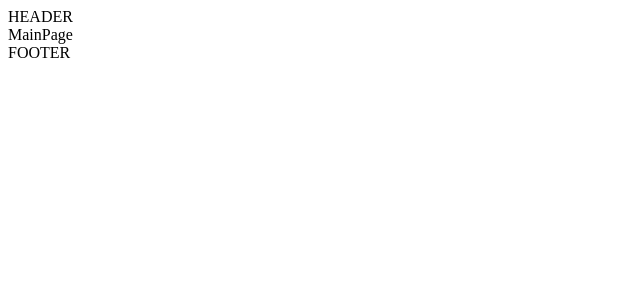
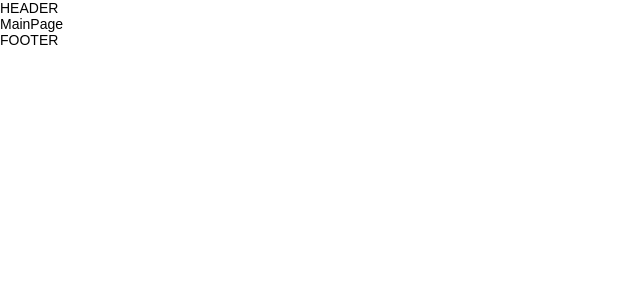
Before and after one commit to Fpsska/Agency-website, a React (Create React App) app: page / in a window 1280 px wide. Shown: the top 300 px of the page, without its empty margins (0-640 px from the left). Built offline with nearby package versions, Linux system fonts and the light colour scheme.

Commit message:
feat: create App.css, _sytle.scss files, use normolize, add null-styles

```diff
--- /dev/null
+++ b/src/assets/styles/_style.scss
@@ -0,0 +1,35 @@
+* {
+    box-sizing: border-box;
+}
+
+html {
+    font-size: 14px;
+}
+
+body {
+    font-family: Plus Jakarta Sans, sans-serif;
+    font-size: 14px;
+    font-weight: 400;
+    color: #000;
+    margin: 0;
+    padding: 0;
+    height: 100vh;
+}
+
+ul {
+    list-style: none;
+    margin: 0;
+    padding: 0;
+}
+
+a {
+    text-decoration: none;
+}
+
+button {
+    cursor: pointer;
+    outline: none;
+    border: none;
+}
+
+// /. NULL-STYLES
--- /dev/null
+++ b/src/components/App/App.css
@@ -0,0 +1 @@
+@import-normalize;
--- a/src/components/App/App.tsx
+++ b/src/components/App/App.tsx
@@ -4,6 +4,9 @@ import { Routes, Route } from 'react-router';
 
 import Layout from '../common/Layout/Layout';
 import MainPage from '../pages/MainPage/MainPage';
+
+import '../../assets/styles/_style.scss';
+import './App.css';
 
 // /. imports
 
```
